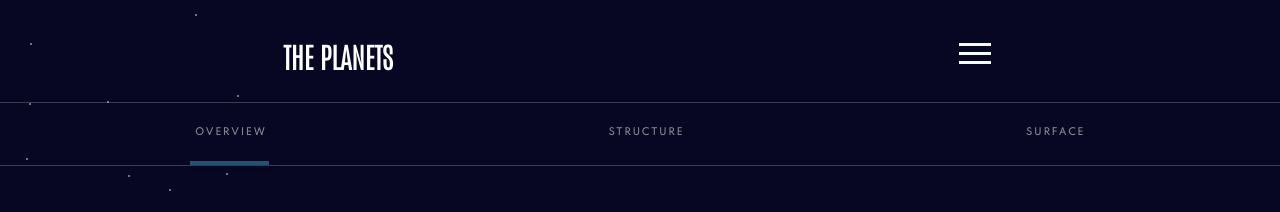
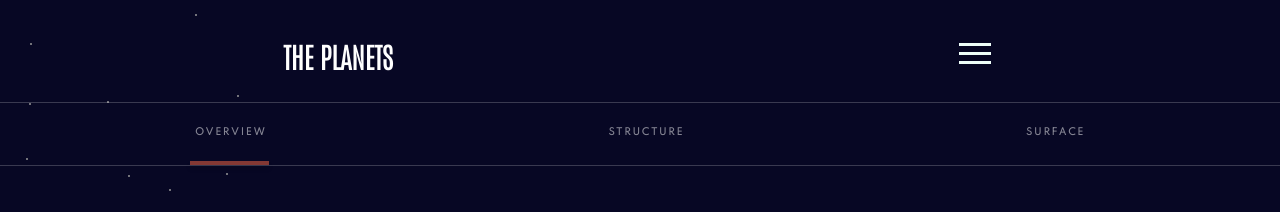
Before and after one commit to wilcodes/planet-app, a React (Create React App) app: page /mars in a window 1280 px wide. Shown: the top 212 px of the page. Built offline with nearby package versions, Linux system fonts and the light colour scheme.

Commit message:
conditionally changing the color of the indicator bar in the subnav component

```diff
--- a/src/NavBar/SubNavBar/ColorIndicator.js
+++ b/src/NavBar/SubNavBar/ColorIndicator.js
@@ -6,6 +6,6 @@ export const ColorIndicator = styled.div`
   height: 4px;
   left: -5px;
   top: 170%;
-  background: #419EBB;
+  background: ${props=> props.color};
   box-shadow: 0px 4px 4px rgba(0, 0, 0, 0.25)
 `
--- a/src/NavBar/SubNavBar/SubNavBar.js
+++ b/src/NavBar/SubNavBar/SubNavBar.js
@@ -4,7 +4,6 @@ import {Divider} from "../Divider";
 import {Element} from "./Element";
 import {ColorIndicator} from "./ColorIndicator";
 import HamburgerNav from "../HamburgerNav/HamburgerNav";
-
 
 const SubNavBar = (props) =>{
 
@@ -17,7 +16,7 @@ const SubNavBar = (props) =>{
             <NavigationBurger navType="subNavigation" >
                 <Element onClick={()=>props.planetDetail("overview")}>
                     Overview
-                    {props.userDecision === "overview" && (<ColorIndicator active={currentInformation}/>)}
+                    {props.userDecision === "overview" && (<ColorIndicator active={currentInformation} color={props.planetColor}/>)}
                 </Element>
                 <Element onClick={()=>props.planetDetail("structure")} >
                     Structure
--- a/src/Planets/Earth.js
+++ b/src/Planets/Earth.js
@@ -15,6 +15,7 @@ const Earth = () =>{
                   planetDetail={(planetD)=>setPlanetDetails(planetD)}
                   userDecision={planetDetails}
                   currentPlanet={"earth"}
+                  planetColor={earth.color}
 
               />
               <MainSection planetDetail={planetDetails} currentPlanet={"earth"} planet={earth}/>
--- a/src/Planets/Jupiter.js
+++ b/src/Planets/Jupiter.js
@@ -15,7 +15,7 @@ const Jupiter = () =>{
                 planetDetail={(planetD)=>setPlanetDetails(planetD)}
                 userDecision={planetDetails}
                 currentPlanet={"jupiter"}
-
+                planetColor={jupiter.color}
             />
             <MainSection planetDetail={planetDetails} currentPlanet={"jupiter"} planet={jupiter}/>
             <PlanetSubDetails planet={jupiter}/>
--- a/src/Planets/Mars.js
+++ b/src/Planets/Mars.js
@@ -15,7 +15,7 @@ const Mars = () =>{
                 planetDetail={(planetD)=>setPlanetDetails(planetD)}
                 userDecision={planetDetails}
                 currentPlanet={"mars"}
-
+                planetColor={mars.color}
             />
             <MainSection planetDetail={planetDetails} currentPlanet={"mars"} planet={mars}/>
             <PlanetSubDetails planet={mars}/>
--- a/src/Planets/Mercury.js
+++ b/src/Planets/Mercury.js
@@ -15,6 +15,7 @@ const Mercury = () =>{
                 planetDetail={(planetD)=>setPlanetDetails(planetD)}
                 userDecision={planetDetails}
                 currentPlanet={"mercury"}
+                planetColor={mercury.color}
             />
             <MainSection planetDetail={planetDetails} currentPlanet={"mercury"} planet={mercury}/>
             <PlanetSubDetails planet={mercury}/>
--- a/src/Planets/Neptune.js
+++ b/src/Planets/Neptune.js
@@ -15,7 +15,7 @@ const Neptune = () =>{
                 planetDetail={(planetD)=>setPlanetDetails(planetD)}
                 userDecision={planetDetails}
                 currentPlanet={"neptune"}
-
+                planetColor={neptune.color}
             />
             <MainSection planetDetail={planetDetails} currentPlanet={"neptune"} planet={neptune}/>
             <PlanetSubDetails planet={neptune}/>
--- a/src/Planets/Saturn.js
+++ b/src/Planets/Saturn.js
@@ -15,6 +15,7 @@ const Saturn = () =>{
                 planetDetail={(planetD)=>setPlanetDetails(planetD)}
                 userDecision={planetDetails}
                 currentPlanet={"saturn"}
+                planetColor={saturn.color}
 
             />
             <MainSection planetDetail={planetDetails} currentPlanet={"saturn"} planet={saturn}/>
--- a/src/Planets/Uranus.js
+++ b/src/Planets/Uranus.js
@@ -15,7 +15,7 @@ const Uranus = () =>{
                 planetDetail={(planetD)=>setPlanetDetails(planetD)}
                 userDecision={planetDetails}
                 currentPlanet={"uranus"}
-
+                planetColor={uranus.color}
             />
             <MainSection planetDetail={planetDetails} currentPlanet={"uranus"} planet={uranus}/>
             <PlanetSubDetails planet={uranus}/>
--- a/src/Planets/Venus.js
+++ b/src/Planets/Venus.js
@@ -15,7 +15,7 @@ const Venus = () =>{
                 planetDetail={(planetD)=>setPlanetDetails(planetD)}
                 userDecision={planetDetails}
                 currentPlanet={"venus"}
-
+                planetColor={venus.color}
             />
             <MainSection planetDetail={planetDetails} currentPlanet={"venus"} planet={venus}/>
             <PlanetSubDetails planet={venus}/>
--- a/src/planetsData/planetsData.js
+++ b/src/planetsData/planetsData.js
@@ -24,9 +24,8 @@ export const earth = {
                 title:"Average Temp",
                 description:"16°C"
             }
-        }
-
-
+        },
+    color:"#545BFE"
     }
 
 export const mercury = {
@@ -55,7 +54,8 @@ export const mercury = {
             title:"Average Temp",
             description:"430°C"
         }
-    }
+    },
+    color:"#DEF4FC"
 }
 export const venus = {
     name:"venus",
@@ -84,7 +84,8 @@ export const venus = {
             title:"Average Temp",
             description:"471°C"
         }
-    }
+    },
+    color:"#F7CC7F"
 
 }
 export const mars = {
@@ -114,7 +115,8 @@ export const mars = {
             title:"Average Temp",
             description:"-28°C"
         }
-    }
+    },
+    color:"#FF6A45"
 }
 
 export const jupiter = {
@@ -144,7 +146,8 @@ export const jupiter = {
             title:"Average Temp",
             description:"-108°C"
         }
-    }
+    },
+    color:"#ECAD7A"
 }
 
 export const uranus = {
@@ -174,7 +177,8 @@ export const uranus = {
             title:"Average Temp",
             description:"-195°C"
         }
-    }
+    },
+    color:"#65F0D5"
 }
 export const saturn = {
     name:"saturn",
@@ -204,7 +208,8 @@ export const saturn = {
             title:"Average Temp",
             description:"-138°C"
         }
-    }
+    },
+    color:"#FCCB6B"
 }
 
 export const neptune = {
@@ -234,7 +239,8 @@ export const neptune = {
             title:"Average Temp",
             description:"-201°C"
         }
-    }
+    },
+    color:"#497EFA"
 }
 
 
```
